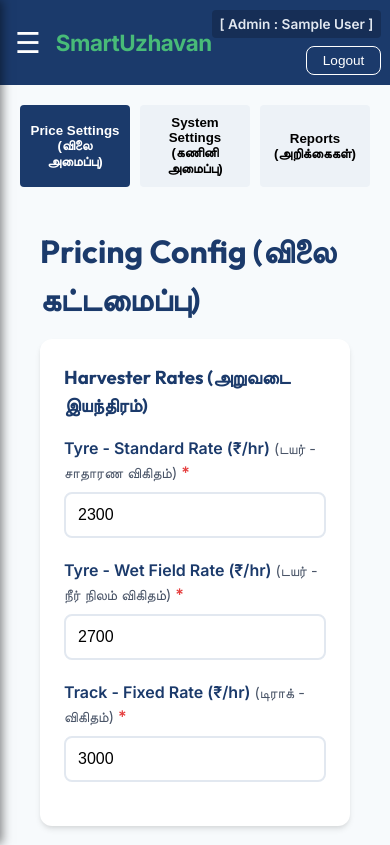
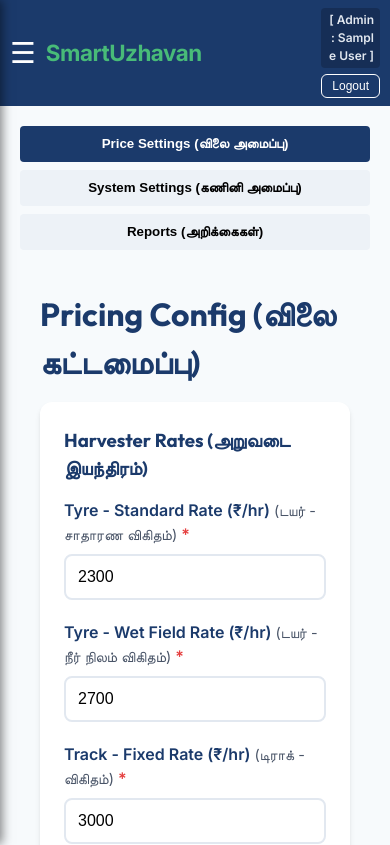
Before and after one commit to jeevanmarshal/SmartUzhavan, a React (Vite) app in the folder frontend/: page /system in a window 390 px wide. Shown: the top 845 px of the page. Built offline with nearby package versions, Linux system fonts and the light colour scheme; no server answers; sample sign-in values are in the browser's storage.

Commit message:
Fix mobile layout header overflow across all pages inside admin module

```diff
--- a/frontend/src/App.jsx
+++ b/frontend/src/App.jsx
@@ -109,7 +109,7 @@
   return (
     <DataProvider>
       <Router>
-      <header style={{ padding: '10px 15px', background: '#1B3A6B', display: 'flex', justifyContent: 'space-between', alignItems: 'center' }}>
+      <header className="main-header">
         <div className="header-left" style={{ display: 'flex', alignItems: 'center' }}>
           <button className="hamburger-btn" onClick={toggleMenu}>☰</button>
         </div>
@@ -120,24 +120,11 @@
 
         <div className="header-actions">
           <div className="user-badge">
-            <span style={{ fontWeight: '600', color: '#E2E8F0', padding: '4px 8px', background: 'rgba(0,0,0,0.2)', borderRadius: '4px', fontSize: '0.85rem', whiteSpace: 'nowrap' }}>
+            <span className="user-badge-text">
               [ {displayRole} : {user.name} ]
             </span>
           </div>
-          <button
-            onClick={handleLogout}
-            style={{
-              background: 'transparent',
-              border: '1.5px solid #ffffff',
-              color: 'white',
-              padding: '6px 16px',
-              borderRadius: '8px',
-              cursor: 'pointer',
-              fontSize: '0.85rem',
-              fontWeight: '500',
-              transition: 'all 0.2s'
-            }}
-          >
+          <button onClick={handleLogout} className="logout-btn">
             Logout
           </button>
         </div>
--- a/frontend/src/index.css
+++ b/frontend/src/index.css
@@ -172,7 +172,7 @@
 @media (max-width: 600px) {
   .header-left {
     flex: 0;
-    margin-right: 15px;
+    margin-right: 10px;
   }
   .header-logo {
     flex: 1;
@@ -182,13 +182,13 @@
     flex: 0;
     flex-direction: column;
     align-items: flex-end;
-    gap: 8px;
+    gap: 6px;
   }
   .header-actions > .user-badge {
-    order: 1; /* User badge on top matching image */
+    order: 1;
   }
   .header-actions > button {
-    order: 2; /* Logout button on bottom matching image */
+    order: 2;
   }
 }
 
@@ -208,3 +208,128 @@
     display: block;
   }
 }
+
+/* --- Responsive Header & Navigation Overhaul --- */
+
+.main-header {
+  padding: 10px 15px;
+  background: #1B3A6B;
+  display: flex;
+  justify-content: space-between;
+  align-items: center;
+  width: 100%;
+}
+
+.user-badge-text {
+  font-weight: 600;
+  color: #E2E8F0;
+  padding: 4px 8px;
+  background: rgba(0,0,0,0.2);
+  border-radius: 4px;
+  font-size: 0.85rem;
+  white-space: nowrap;
+}
+
+.logout-btn {
+  background: transparent;
+  border: 1.5px solid #ffffff;
+  color: white;
+  padding: 6px 16px;
+  border-radius: 8px;
+  cursor: pointer;
+  font-size: 0.85rem;
+  font-weight: 500;
+  transition: all 0.2s;
+}
+
+.logout-btn:hover {
+  background: rgba(255,255,255,0.1);
+}
+
+@media (max-width: 480px) {
+  .main-header {
+    padding: 8px 10px;
+  }
+
+  .user-badge-text {
+    font-size: 0.75rem;
+    padding: 3px 6px;
+    white-space: normal;
+    word-break: break-all;
+    text-align: right;
+    display: inline-block;
+    max-width: 160px;
+  }
+
+  .logout-btn {
+    padding: 4px 10px;
+    font-size: 0.75rem;
+    border-radius: 6px;
+  }
+}
+
+/* Page Level Title Headers */
+.page-header {
+  display: flex;
+  justify-content: space-between;
+  align-items: center;
+  margin-bottom: 20px;
+  gap: 15px;
+  width: 100%;
+}
+
+.page-header h1,
+.page-header h2 {
+  font-size: clamp(1.25rem, 4vw, 1.8rem) !important;
+  margin-bottom: 0 !important;
+  line-height: 1.3;
+}
+
+@media (max-width: 600px) {
+  .page-header {
+    flex-direction: column;
+    align-items: stretch;
+    gap: 10px;
+  }
+
+  .page-header button {
+    width: 100%;
+  }
+}
+
+/* Tabs & Button Containers */
+.tab-container {
+  display: flex;
+  gap: 10px;
+  margin-bottom: 20px;
+  width: 100%;
+}
+
+@media (max-width: 600px) {
+  .tab-container {
+    flex-direction: column;
+    gap: 8px;
+  }
+  .tab-container button {
+    width: 100%;
+  }
+}
+
+/* General Flex Group Responsive */
+.flex-group-responsive {
+  display: flex;
+  gap: 10px;
+  align-items: center;
+  width: 100%;
+}
+
+@media (max-width: 480px) {
+  .flex-group-responsive {
+    flex-direction: column;
+    align-items: stretch;
+    gap: 8px;
+  }
+  .flex-group-responsive > * {
+    width: 100% !important;
+  }
+}
--- a/frontend/src/pages/Drivers.jsx
+++ b/frontend/src/pages/Drivers.jsx
@@ -222,7 +222,7 @@
   return (
     <div className="app-container">
       {!userId && (
-        <div style={{ display: 'flex', gap: '10px', marginBottom: '20px' }}>
+        <div className="tab-container">
           <button onClick={() => setActiveTab('tab1')} style={{ flex: 1, padding: '10px', background: activeTab === 'tab1' ? '#1B3A6B' : '#EDF2F7', color: activeTab === 'tab1' ? 'white' : 'black', border: 'none', borderRadius: '4px', cursor: 'pointer', fontWeight: 'bold' }}>Drivers (ஓட்டுநர்கள்)</button>
           <button onClick={() => setActiveTab('tab2')} style={{ flex: 1, padding: '10px', background: activeTab === 'tab2' ? '#1B3A6B' : '#EDF2F7', color: activeTab === 'tab2' ? 'white' : 'black', border: 'none', borderRadius: '4px', cursor: 'pointer', fontWeight: 'bold' }}>Salary (சம்பளம்)</button>
         </div>
@@ -233,7 +233,7 @@
 
       {activeTab === 'tab1' && !userId && (
         <>
-          <div style={{ display: 'flex', justifyContent: 'space-between', alignItems: 'center', marginBottom: '20px' }}>
+          <div className="page-header">
             <h2 style={{margin: 0}}>Drivers Master</h2>
             {!showAddForm && <Button onClick={() => setShowAddForm(true)}>+ Add Driver</Button>}
           </div>
@@ -282,7 +282,7 @@
 
       {activeTab === 'tab2' && (
         <>
-          <div style={{ display: 'flex', justifyContent: 'space-between', alignItems: 'center', marginBottom: '20px' }}>
+          <div className="page-header">
             <h2 style={{margin: 0}}>{userId ? 'My Salary' : 'Driver Salary'}</h2>
             {!showAddSalary && !userId && <Button onClick={() => setShowAddSalary(true)}>+ New Salary Entry</Button>}
           </div>
--- a/frontend/src/pages/Farmers.jsx
+++ b/frontend/src/pages/Farmers.jsx
@@ -97,7 +97,7 @@
 
   return (
     <div className="app-container">
-      <div style={{ display: 'flex', justifyContent: 'space-between', alignItems: 'center', marginBottom: '20px' }}>
+      <div className="page-header">
         <h1>விவசாயிகள் (Farmers Master)</h1>
         {!showAddForm && <Button onClick={() => setShowAddForm(true)}>+ Add Farmer</Button>}
       </div>
--- a/frontend/src/pages/Finance.jsx
+++ b/frontend/src/pages/Finance.jsx
@@ -89,14 +89,14 @@
 
   return (
     <div className="app-container">
-      <div style={{ display: 'flex', justifyContent: 'space-between', alignItems: 'center', marginBottom: '20px' }}>
+      <div className="page-header">
         <h1>நிதியியல் பதிவேடு (Finance Ledger)</h1>
         {!showAddForm && <Button onClick={() => setShowAddForm(true)}>+ New Entry</Button>}
       </div>
 
       {error && <div style={{ color: '#C53030', background: '#FFF5F5', padding: '10px', borderRadius: '4px', marginBottom: '15px', fontSize: '0.85rem', textAlign: 'center', fontWeight: 'bold' }}>{error}</div>}
 
-      <div style={{ display: 'flex', gap: '10px', marginBottom: '20px' }}>
+      <div className="tab-container">
         <button
           onClick={() => setActiveTab('lending')}
           style={{ flex: 1, padding: '10px', borderRadius: '8px', border: 'none', background: activeTab === 'lending' ? '#1B3A6B' : '#E2E8F0', color: activeTab === 'lending' ? 'white' : '#4A5568', fontWeight: 'bold', cursor: 'pointer' }}
--- a/frontend/src/pages/Harvester.jsx
+++ b/frontend/src/pages/Harvester.jsx
@@ -218,7 +218,7 @@
 
   return (
     <div className="app-container">
-      <div style={{ display: 'flex', justifyContent: 'space-between', alignItems: 'center', marginBottom: '20px' }}>
+      <div className="page-header">
         <h1>அறுவடை மேலாண்மை (Harvester Management)</h1>
         {!showAddForm && <Button onClick={() => setShowAddForm(true)}>+ New Job</Button>}
       </div>
--- a/frontend/src/pages/OwnFarmIncome.jsx
+++ b/frontend/src/pages/OwnFarmIncome.jsx
@@ -112,7 +112,7 @@
 
   return (
     <div className="app-container">
-      <div style={{ display: 'flex', justifyContent: 'space-between', alignItems: 'center', marginBottom: '20px' }}>
+      <div className="page-header">
         <h1>சொந்த விவசாய வருமானம் (Own Farm Income)</h1>
         {!showAddForm && <Button onClick={() => {
             setEditingId(null);
--- a/frontend/src/pages/Rental.jsx
+++ b/frontend/src/pages/Rental.jsx
@@ -132,7 +132,7 @@
 
   return (
     <div className="app-container">
-      <div style={{ display: 'flex', justifyContent: 'space-between', alignItems: 'center', marginBottom: '20px' }}>
+      <div className="page-header">
         <h1>இயந்திர வாடகை (Machinery Rental)</h1>
         {!showAddForm && <Button onClick={() => setShowAddForm(true)}>+ New Entry</Button>}
       </div>
--- a/frontend/src/pages/Settings.jsx
+++ b/frontend/src/pages/Settings.jsx
@@ -60,7 +60,7 @@
         </p>
 
         <div style={{ display: 'flex', flexDirection: 'column', gap: '10px' }}>
-          <div style={{ display: 'flex', gap: '10px' }}>
+          <div className="flex-group-responsive">
             <input
               type="password"
               placeholder="New Admin Password"
@@ -100,7 +100,7 @@
           value={selectedDriverId}
           onChange={(e) => setSelectedDriverId(e.target.value)}
         />
-        <div style={{ display: 'flex', gap: '10px', alignItems: 'center', marginTop: '10px' }}>
+        <div className="flex-group-responsive" style={{ marginTop: '10px' }}>
            <input
              type="password"
              placeholder="New 4-digit PIN"
--- a/frontend/src/pages/System.jsx
+++ b/frontend/src/pages/System.jsx
@@ -17,7 +17,7 @@
 
   return (
     <div className="app-container">
-      <div style={{ display: 'flex', gap: '10px', marginBottom: '20px' }}>
+      <div className="tab-container">
         <button
           onClick={() => setActiveTab('price')}
           style={{ flex: 1, padding: '10px', background: activeTab === 'price' ? '#1B3A6B' : '#EDF2F7', color: activeTab === 'price' ? 'white' : 'black', border: 'none', borderRadius: '4px', cursor: 'pointer', fontWeight: 'bold' }}
--- a/frontend/src/pages/Workers.jsx
+++ b/frontend/src/pages/Workers.jsx
@@ -199,7 +199,7 @@
 
   return (
     <div className="app-container">
-      <div style={{ display: 'flex', gap: '10px', marginBottom: '20px' }}>
+      <div className="tab-container">
         <button onClick={() => setActiveTab('tab1')} style={{ flex: 1, padding: '10px', background: activeTab === 'tab1' ? '#1B3A6B' : '#EDF2F7', color: activeTab === 'tab1' ? 'white' : 'black', border: 'none', borderRadius: '4px', cursor: 'pointer', fontWeight: 'bold' }}>Workers (வேலையாட்கள்)</button>
         <button onClick={() => setActiveTab('tab2')} style={{ flex: 1, padding: '10px', background: activeTab === 'tab2' ? '#1B3A6B' : '#EDF2F7', color: activeTab === 'tab2' ? 'white' : 'black', border: 'none', borderRadius: '4px', cursor: 'pointer', fontWeight: 'bold' }}>Work Records (வேலை பதிவு)</button>
       </div>
@@ -209,7 +209,7 @@
 
       {activeTab === 'tab1' && (
         <>
-          <div style={{ display: 'flex', justifyContent: 'space-between', alignItems: 'center', marginBottom: '20px' }}>
+          <div className="page-header">
             <h2 style={{margin: 0}}>Workers</h2>
             {!showAddWorker && <Button onClick={() => setShowAddWorker(true)}>+ Add Worker</Button>}
           </div>
@@ -249,7 +249,7 @@
 
       {activeTab === 'tab2' && (
         <>
-          <div style={{ display: 'flex', justifyContent: 'space-between', alignItems: 'center', marginBottom: '20px' }}>
+          <div className="page-header">
             <h2 style={{margin: 0}}>Work Records</h2>
             {!showAddForm && <Button onClick={() => setShowAddForm(true)}>+ New Entry</Button>}
           </div>
```
